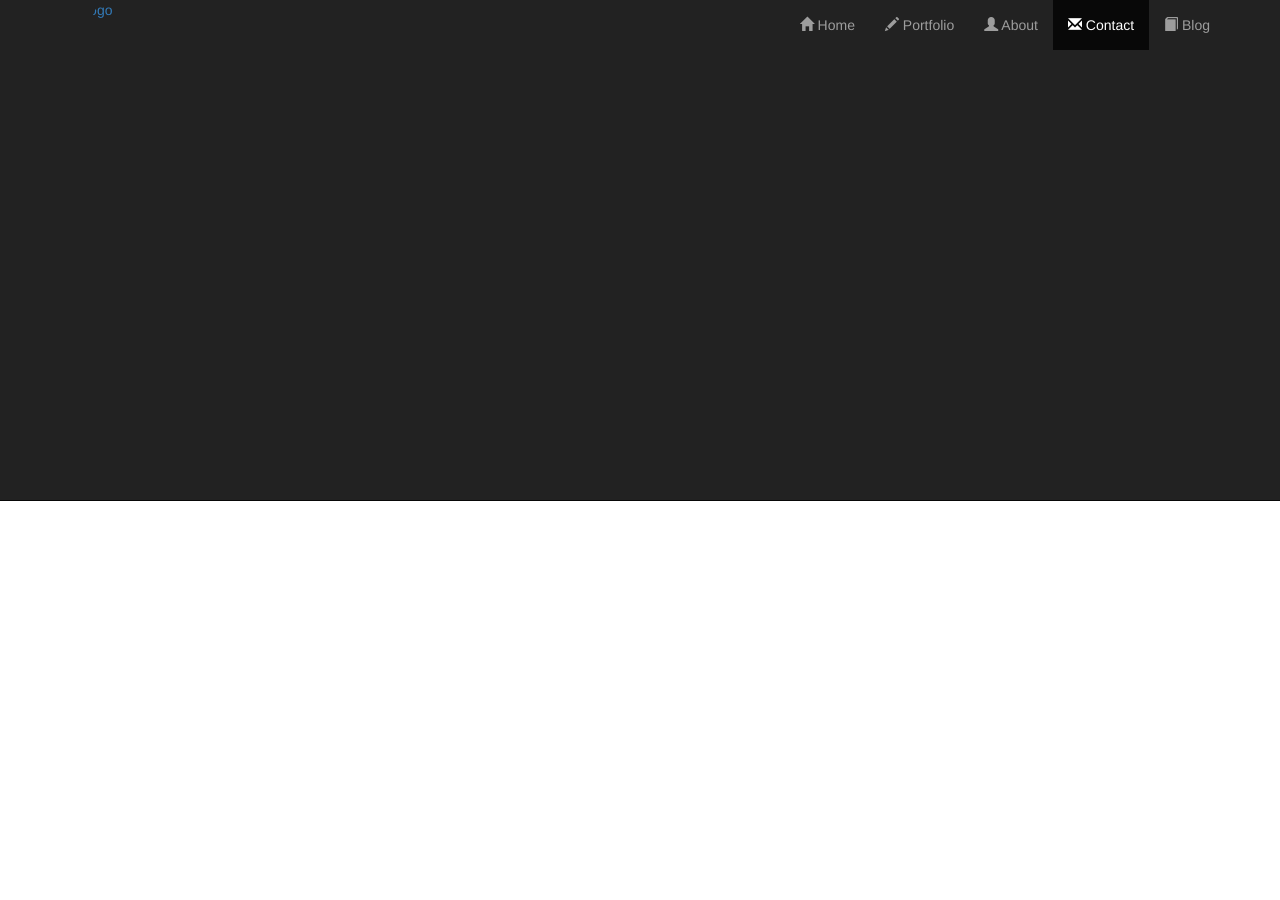
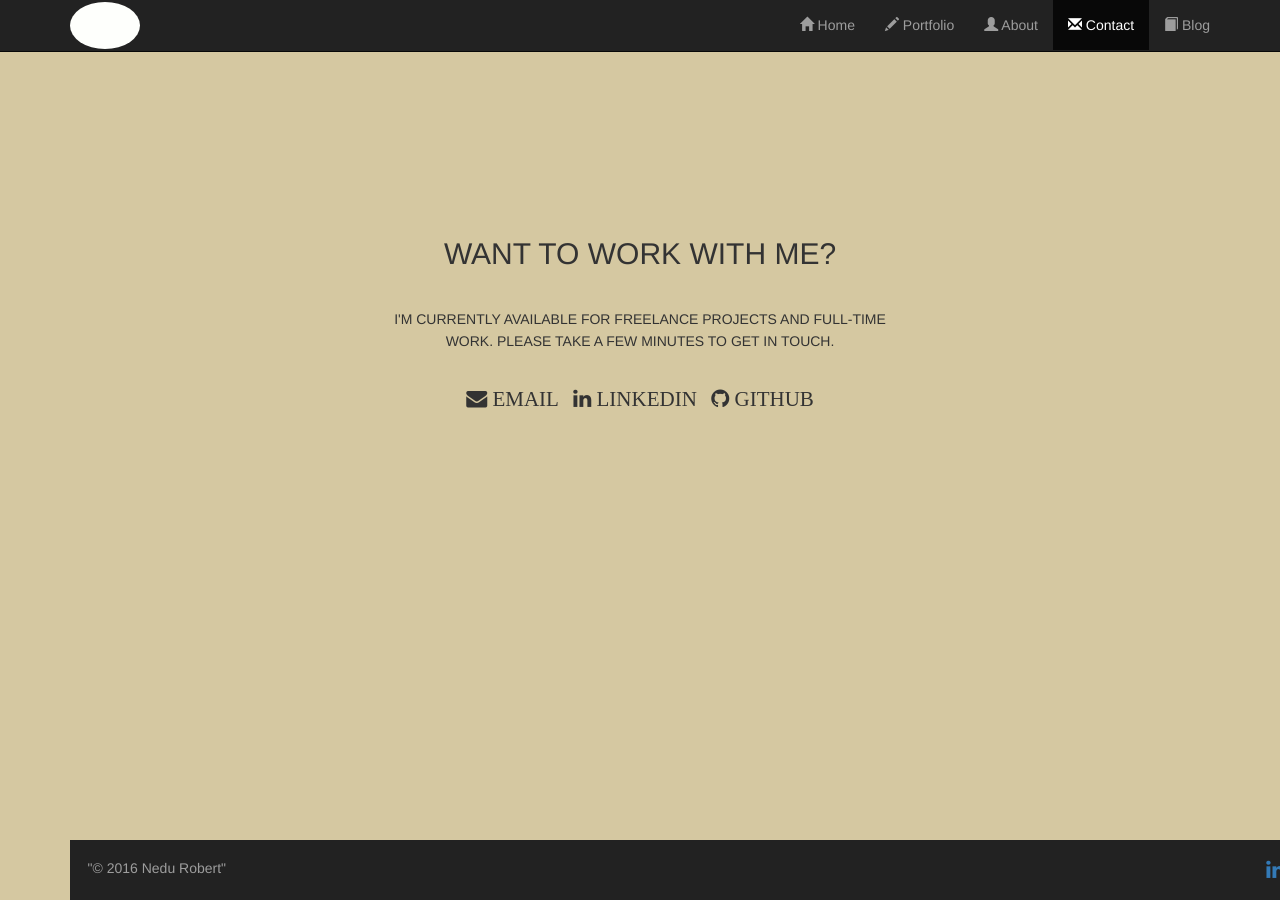
Before and after one commit to Nedu/old.nedu.github.io, a Jekyll site: the page built from contact/index.html, in a window 1280 px wide. Built offline with Jekyll 4.4.1, drawn with Linux system fonts in a browser that asks for light colours; nearby versions of some CDN libraries.

Commit message:
Update index.html

```diff
--- a/contact/index.html
+++ b/contact/index.html
@@ -1,48 +1,11 @@
-<!DOCTYPE html>
-<html lang="en">
-  <head>
-    <title>Nedu Robert</title>
-    <meta charset="utf-8">
-    <meta http-equiv="X-UA-Compatible" content="IE=edge">
-    <meta name="viewport" content="width=device-width, initial-scale=1">
-    <link href="https://fonts.googleapis.com/css?family=Lato:300,900&amp;subset=latin-ext" rel="stylesheet">
-    <link rel="stylesheet" href="https://maxcdn.bootstrapcdn.com/bootstrap/3.3.7/css/bootstrap.min.css">
-    <link rel="stylesheet" href="https://maxcdn.bootstrapcdn.com/font-awesome/4.4.0/css/font-awesome.min.css">
-    <script src="https://ajax.googleapis.com/ajax/libs/jquery/1.12.4/jquery.min.js"></script>
-    <script src="https://maxcdn.bootstrapcdn.com/bootstrap/3.3.7/js/bootstrap.min.js"></script>
-    <link rel="stylesheet" type="text/css" href="styles/style.css">
-  </head>
-  <body>
-    <header>
-	     <nav class="navbar navbar-inverse navbar-fixed-top" role="navigation">
-  		    <div class="container">
-    		    <div class="navbar-header logo">
-    			     <button type="button" class="navbar-toggle" data-toggle="collapse" data-target="#myNavbar">
-        			     <span class="icon-bar"></span>
-        			     <span class="icon-bar"></span>
-        			     <span class="icon-bar"></span>
-      			   </button>
-      			   <a class="navbar-left" href="index.html"><img class="img-circle img-responsive logo" src="images/logo.gif" alt="logo" width="70px" height="500px" max-width: 100%; ></img></a>
-    		    </div>
-    		    <div class="collapse navbar-collapse" id="myNavbar" >
-    			     <ul class="nav navbar-nav navbar-right">
-      				    <li><a href="index.html"><span class="glyphicon glyphicon-home"></span> Home</a></li>
-                  <li><a href="portfolio.html"><span class="glyphicon glyphicon-pencil"></span> Portfolio</a></li>
-      			 <!-- <li class="dropdown"><a class="dropdown-toggle" data-toggle="dropdown" href="portfolio.html">Portfolio <span class="caret"></span></a>
-        				    <ul class="dropdown-menu">
-          					   <li><a href="#">Web Development</a></li>
-          					   <li><a href="#">Writing</a></li>
-          					   <li><a href="#">Web Design</a></li>
-      	  				  </ul>
-      				    </li> -->
-      				    <li><a href="about.html"><span class="glyphicon glyphicon-user"></span> About</a></li>
-      				    <li class="active"><a href="contact.html"><span class="glyphicon glyphicon-envelope"></span> Contact</a></li>
-				    <li><a href="blog.html"><span class="glyphicon glyphicon-book"></span> Blog</a></li>
-    			      </ul>
-  			    </div>
-  		    </div>
-	      </nav>
-    </header>
+---
+layout: default
+home: passive
+portfolio: passive
+about: passive
+contact: active
+blog: passive
+---
 
     <div class ="contact">
       <h2 class="social">Want to work with me?</h2>
@@ -56,21 +19,6 @@
         </a>
         <a class="contact social" href="https://www.github.com/nedu" target="_blank">
           <i class="fa fa-github"> Github</i>
+	</a>
       </div>
     </div>
-
-    <footer class="footer" role="contentinfo">
-      <div class="copyright">
-        <p class="footercontent"> "© 2016 Nedu Robert" </p>
-      </div>
-      <div class="social-links">
-        <a href="https://www.linkedin.com/in/nedurobert" target="_blank">
-          <i class="fa fa-linkedin"> </i>
-        </a>
-        <a href="https://www.github.com/nedu" target="_blank">
-          <i class="fa fa-github"> </i>
-        </a>
-      </div>
-    </footer>
-  </body>
-</html>
```
